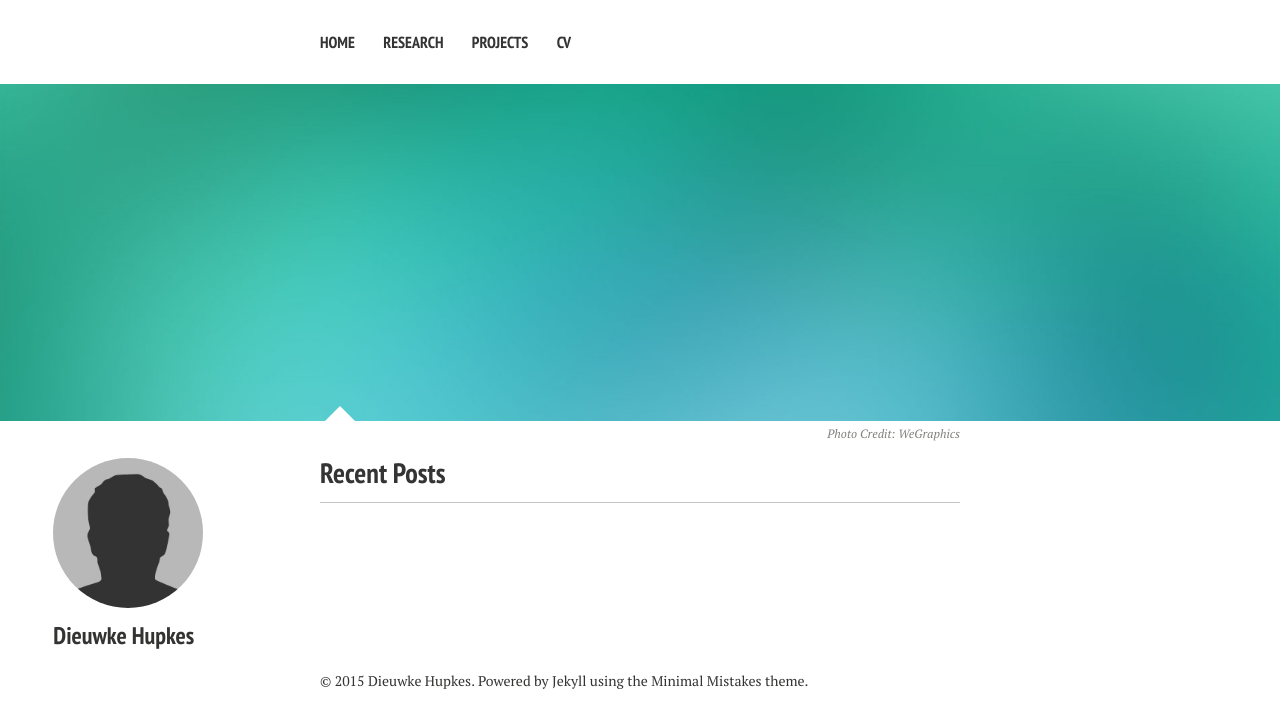
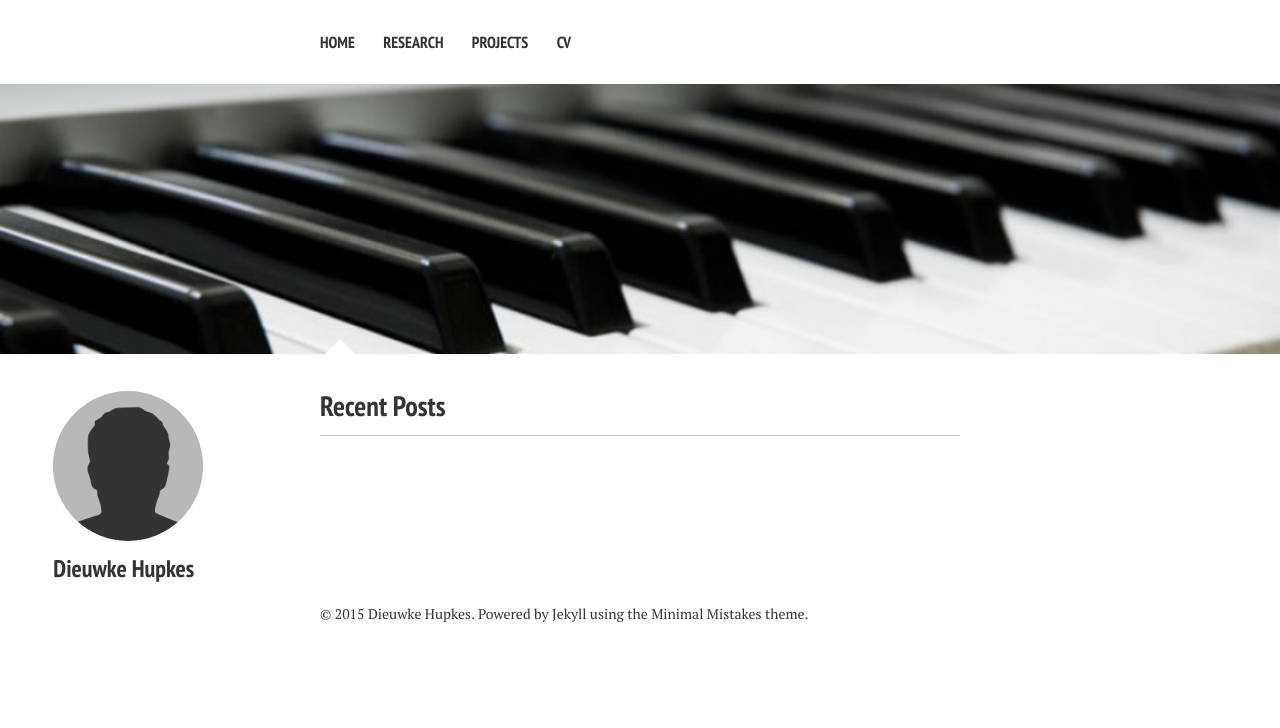
Before and after one commit to dieuwkehupkes/dieuwkehupkes.github.io, a Jekyll site: the page built from index.md, in a window 1280 px wide. Shown: the top 728 px of the page. Built offline with Jekyll 4.4.1, drawn with Linux system fonts in a browser that asks for light colours; nearby versions of some CDN libraries.

Commit message:
change picture

```diff
--- a/index.md
+++ b/index.md
@@ -3,7 +3,5 @@ layout: home
 excerpt: "A minimal Jekyll theme for your blog by designer Michael Rose."
 tags: [Jekyll, theme, responsive, blog, template]
 image:
-  feature: sample-image-1.jpg
-  credit: WeGraphics
-  creditlink: http://wegraphics.net/downloads/free-ultimate-blurred-background-pack/
+  feature: piano-header1.jpg
 ---
```
